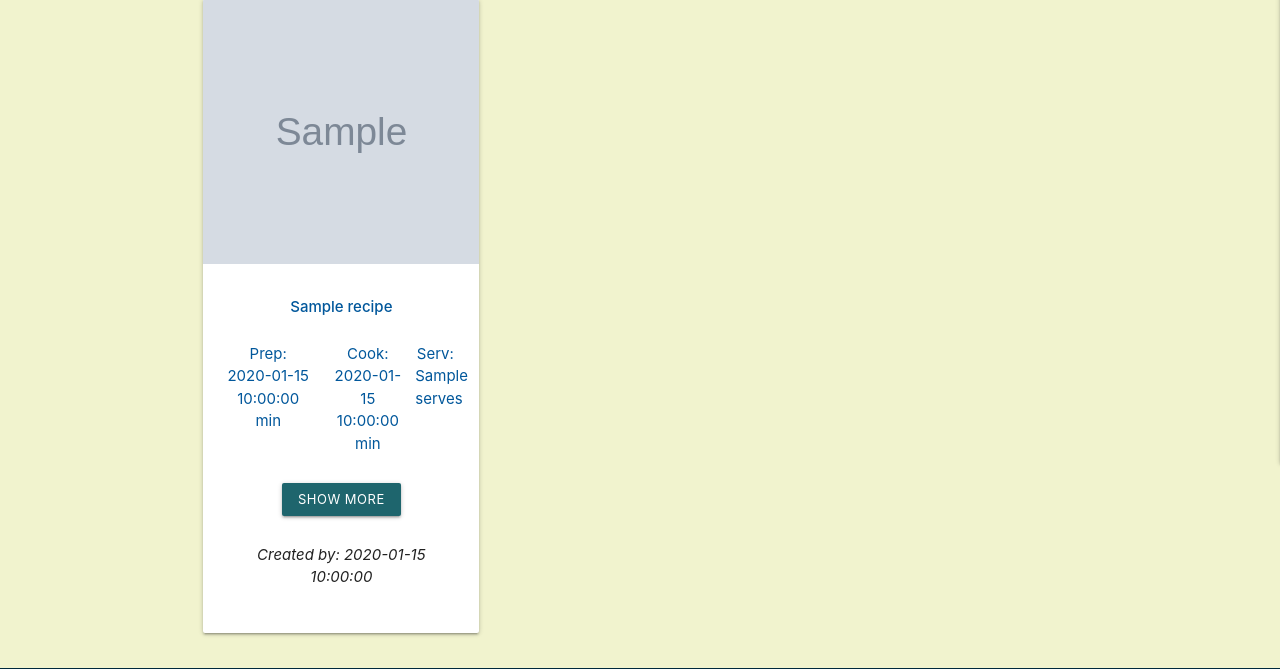
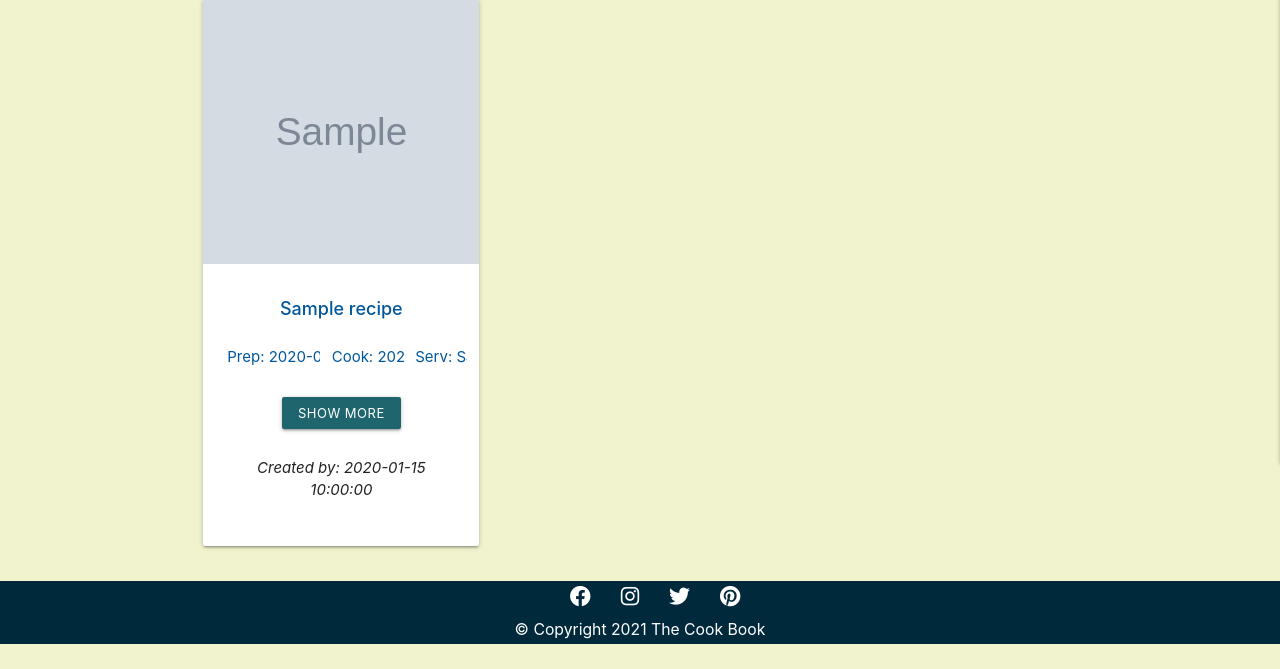
Before and after one commit to Bhargavi84/The-Cook-Book, a Flask app: page / in a window 1280 px wide. Shown: the part 397-1066 px from the top of the page. After the commit the page ends 1041 px from the top, so only its background shows below. Run offline with Flask 2, Linux system fonts and the light colour scheme; grey boxes marked "Sample" are stand-in pictures; a database or web service that is not in the repository returns one stand-in record (values such as "Sample title"); some libraries are stand-ins or nearby versions.

Commit message:
Update truncate in class name in card in recipes  and h6 font- size in style

```diff
--- a/static/css/style.css
+++ b/static/css/style.css
@@ -60,7 +60,7 @@ main {
 }
 
 h6{
-	font-size: 15px;
+	font-size: 18px;
 }
 
 
--- a/templates/recipes.html
+++ b/templates/recipes.html
@@ -43,18 +43,18 @@
             <div class="card-content home-page-card-content">
                 <div class="row">
 
-                    <div class="col s12 center-align light-blue-text text-darken-4">
+                    <div class="col s12 truncate center-align light-blue-text text-darken-4">
                         <h6><strong>{{ recipe.recipe_name }}</strong></h6>
                     </div>
                 </div>
                 <div class="row">
-                    <div class="col s5 center-align light-blue-text text-darken-4 home-page-prep-time">
+                    <div class="col s5 truncate center-align light-blue-text text-darken-4 home-page-prep-time">
                         <p>Prep: {{ recipe.prep_time }} min</p>
                     </div>
-                    <div class="col s4 center-align light-blue-text text-darken-4 home-page-cook-time">
+                    <div class="col s4 truncate center-align light-blue-text text-darken-4 home-page-cook-time">
                         <p>Cook: {{ recipe.cook_time }} min</p>
                     </div>
-                    <div class="col s3 center-align  light-blue-text text-darken-4">
+                    <div class="col s3 truncate center-align  light-blue-text text-darken-4">
                         <p>Serv: {{ recipe.serves }}</p>
                     </div>
                 </div>
```
